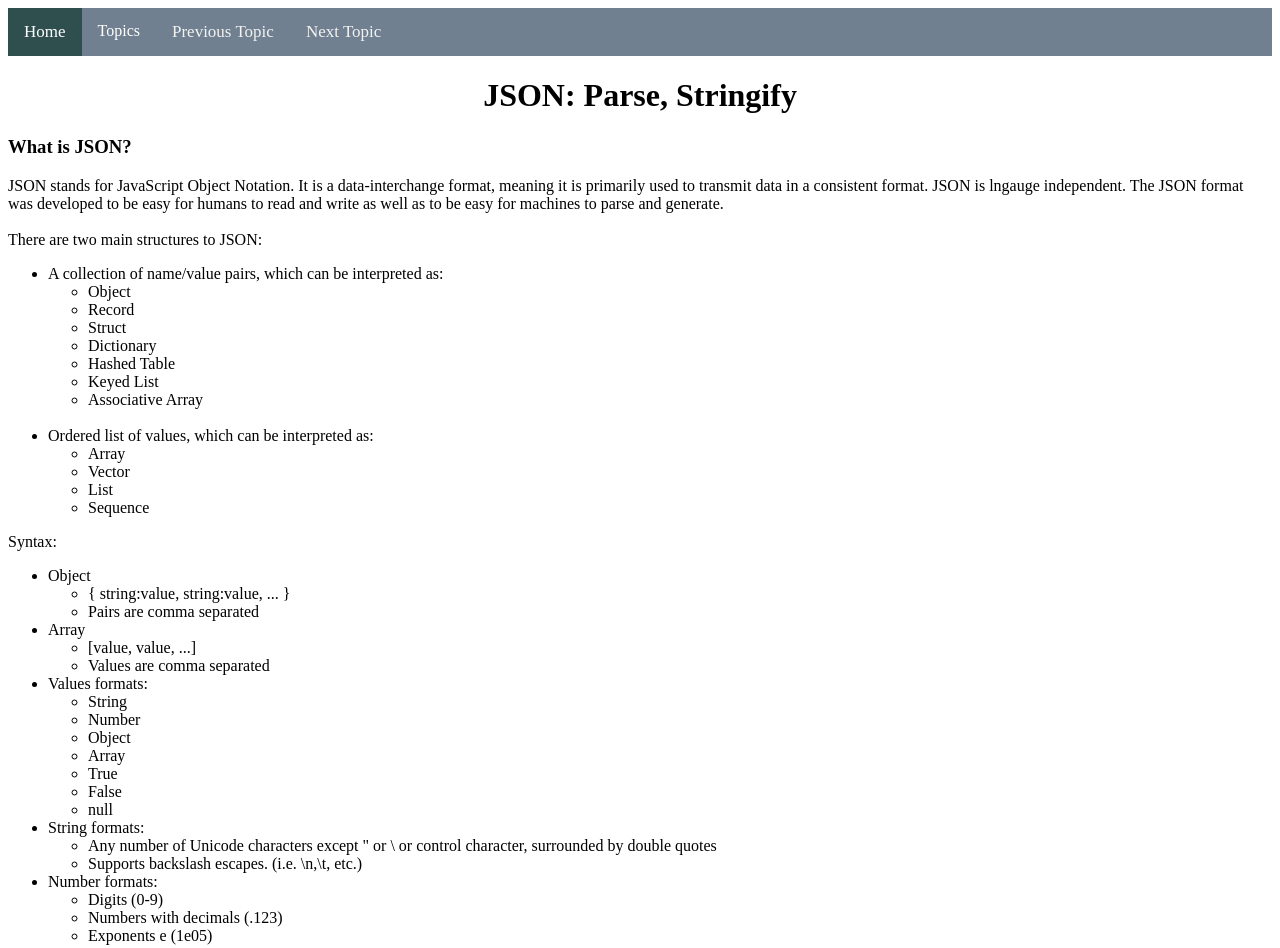
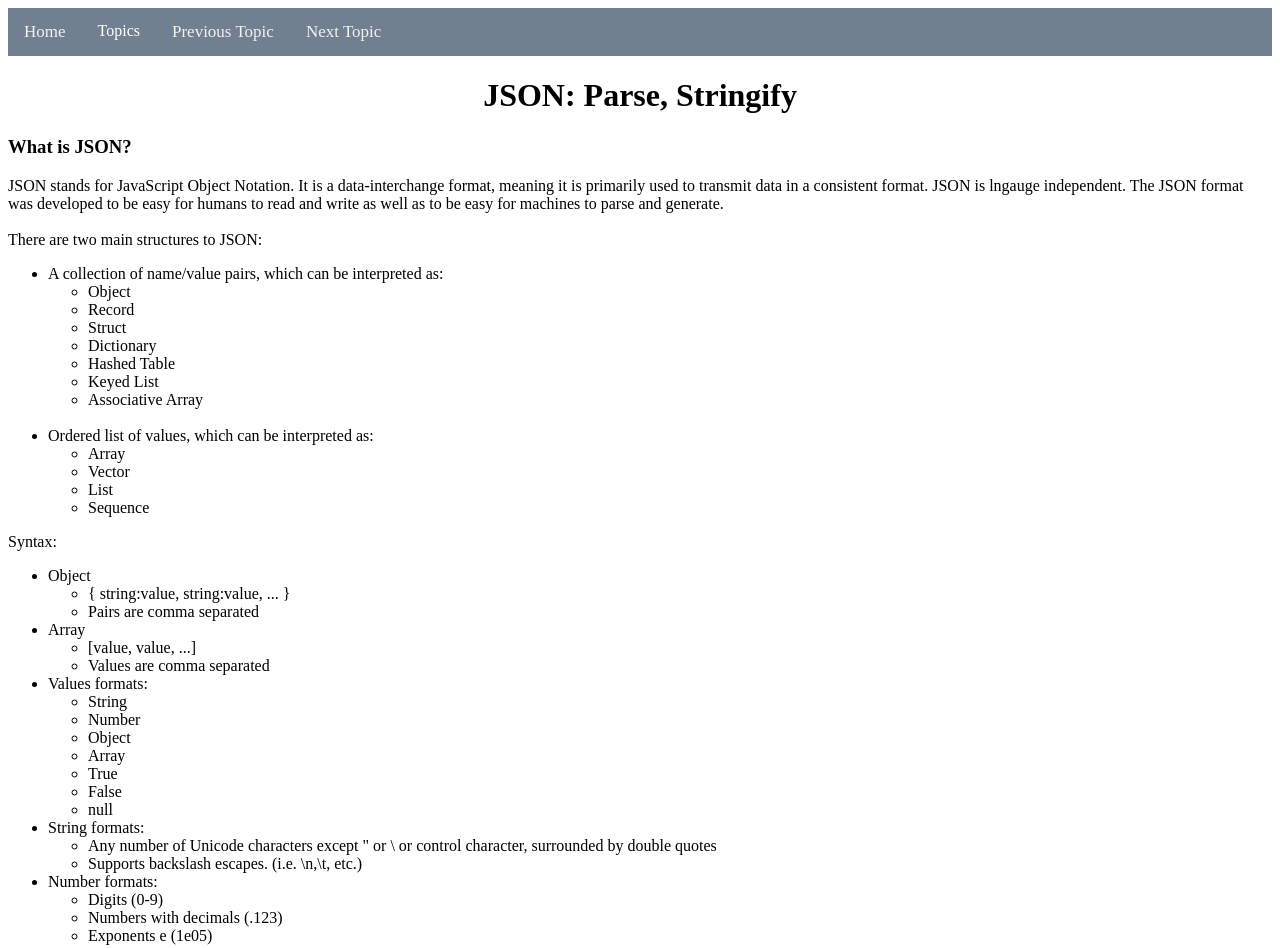
Before and after one commit to Francois-Brandon/Francois-Brandon.github.io, a plain HTML site: page topic3/topic3.html in a window 1280 px wide. Shown: the top 948 px of the page. Drawn offline with Linux system fonts and the light colour scheme.

Commit message:
Remove active class

```diff
--- a/mystyle.css
+++ b/mystyle.css
@@ -37,11 +37,6 @@ html, body {
 .navbar a:hover, .dropdown:hover .dropbtn{
     background-color: #ddd;
     color: black;
-}
-
-.navbar a.active {
-    background-color: darkslategray;
-    color: white;
 }
 
 .dropdown {
--- a/topic3/topic3.html
+++ b/topic3/topic3.html
@@ -8,7 +8,7 @@
 </head>
 <body>
     <div class="navbar">
-        <a class="active" href="../index.html">Home</a>
+        <a href="../index.html">Home</a>
                 <div class="dropdown">
             <button class="dropbtn">Topics
             <i class="fa fa-caret-down"></i>
```
Also changed, not shown: topic6/topic6.html (+1 -1 lines).
